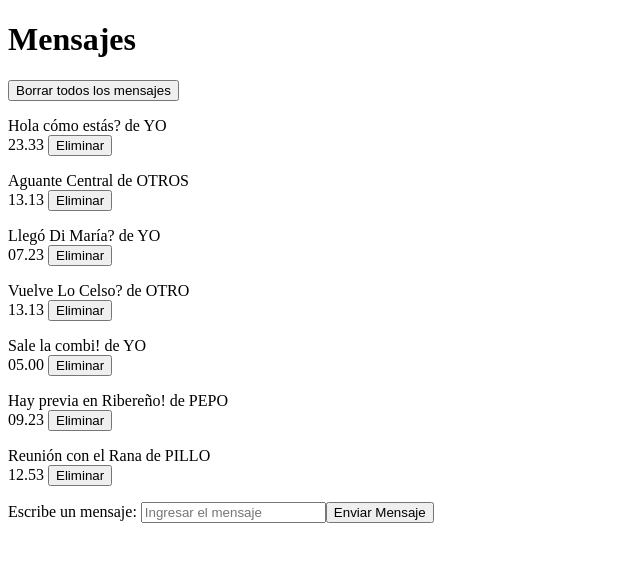
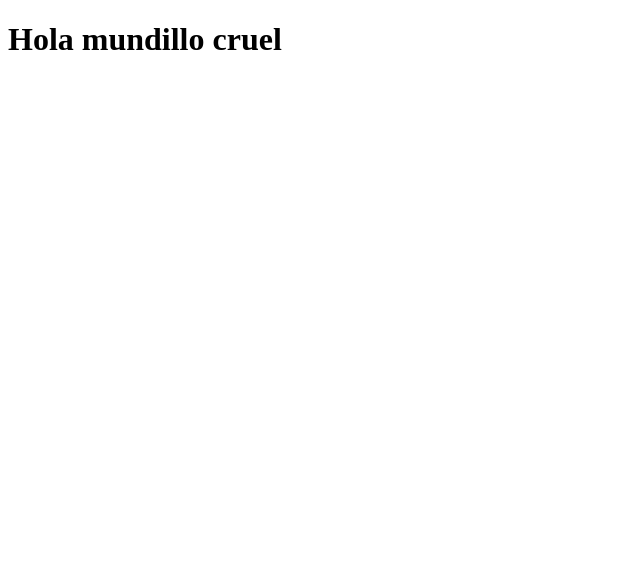
Before and after one commit to juanmafc22/utn-proyecto-app-whatsapp, a React (Vite) app: page / in a window 1280 px wide. Shown: the top 562 px of the page, without its empty margins (0-640 px from the left). Built offline with nearby package versions, Linux system fonts and the light colour scheme.

Commit message:
Implementado React Router

```diff
--- a/package.json
+++ b/package.json
@@ -11,7 +11,8 @@
   },
   "dependencies": {
     "react": "^19.1.0",
-    "react-dom": "^19.1.0"
+    "react-dom": "^19.1.0",
+    "react-router": "^7.7.1"
   },
   "devDependencies": {
     "@eslint/js": "^9.30.1",
--- a/src/App.jsx
+++ b/src/App.jsx
@@ -1,12 +1,18 @@
 import React from "react";
 import { useState } from "react";
 import ChatScreen from "./Screens/ChatScreen/ChatScreen";
+import { Route, Routes } from "react-router";
 
 const App = () => {
 
     return (
         <div>
-            <ChatScreen />
+            <Routes>
+                <Route path="/" element={<h1>Hola mundillo cruel</h1>} />
+                <Route path="/abracadabra" element={<ChatScreen />} />
+                <Route path="/carc" element={<ChatScreen />} />
+            </Routes>
+
         </div>
     );
 }
--- a/src/main.jsx
+++ b/src/main.jsx
@@ -1,8 +1,11 @@
 import React from 'react'
-
+import { BrowserRouter } from 'react-router'
 import { createRoot } from 'react-dom/client'
 import App from './App.jsx'
 
 createRoot(document.getElementById('root')).render(
-    <App />
+    /* BrowserRouter habilita las herramientas de react-router */
+    <BrowserRouter>
+        <App />
+    </BrowserRouter>
 )
```
Also changed, not shown: 1 other file (tests, documents, lock files or other folders).
